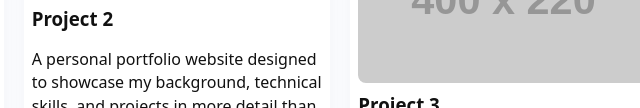
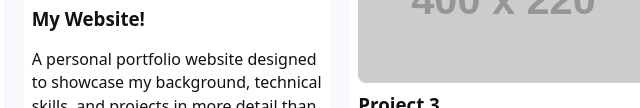
Before and after one commit to JackMoose311/MooseWebsite, a plain HTML site: page index.html in a window 1280 px wide. Shown: the part 692-800 px from the top of the page, 463-1103 px from the left. Drawn offline with Linux system fonts and the light colour scheme; placeholder pictures from the web are drawn by us.

Commit message:
Updated Project 2 Name

```diff
--- a/index.html
+++ b/index.html
@@ -63,7 +63,7 @@
 
         <article class="card">
           <img src="Images/WebsiteProjectPhoto.png" alt="Project 2 screenshot" />
-          <h3>Project 2</h3>
+          <h3>My Website!</h3>
           <p>A personal portfolio website designed to showcase my background, technical skills, and projects in more detail than a traditional résumé allows.</p>
           <a class="link" href="projects.html#proj-2">Read more →</a>
         </article>
```
